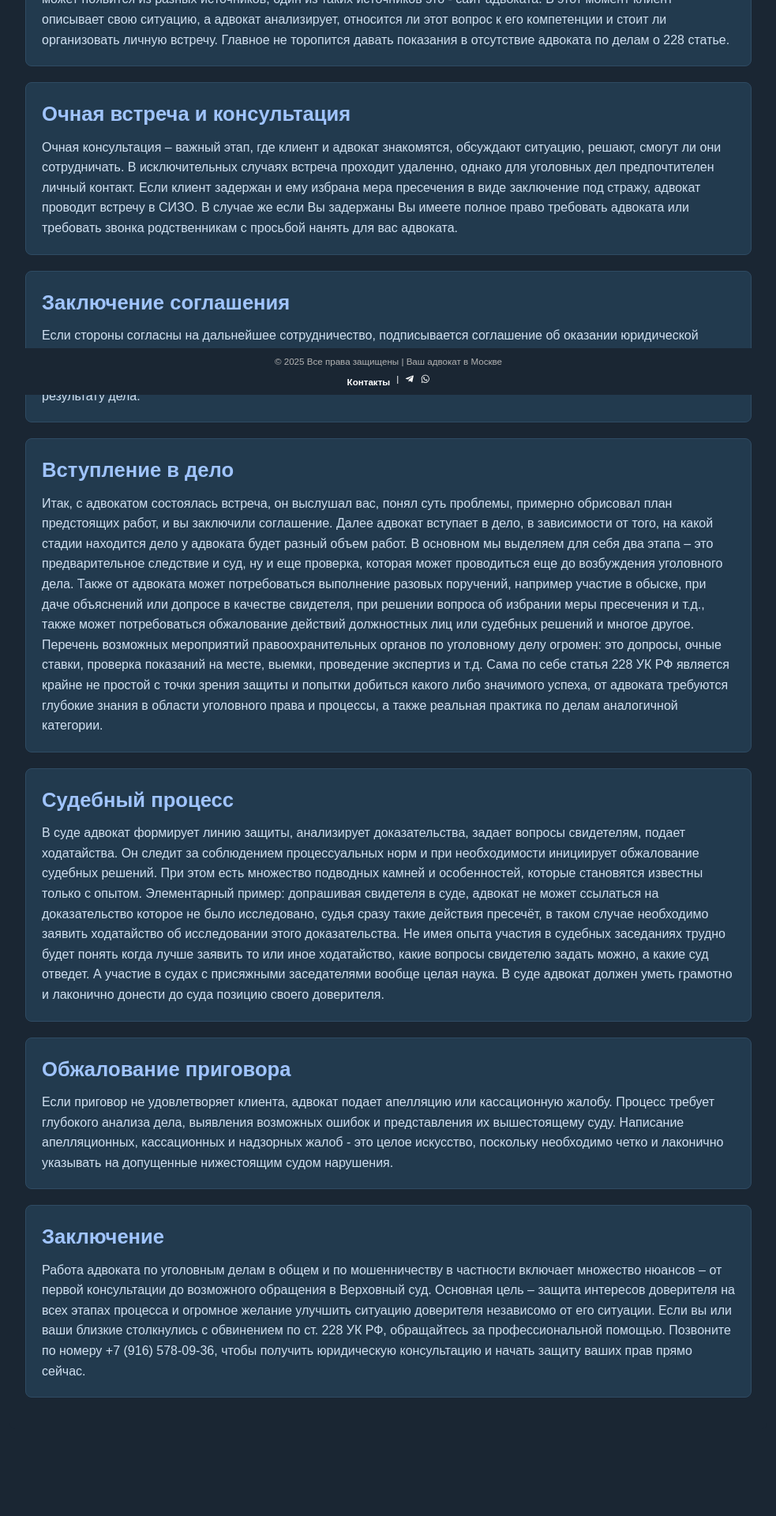
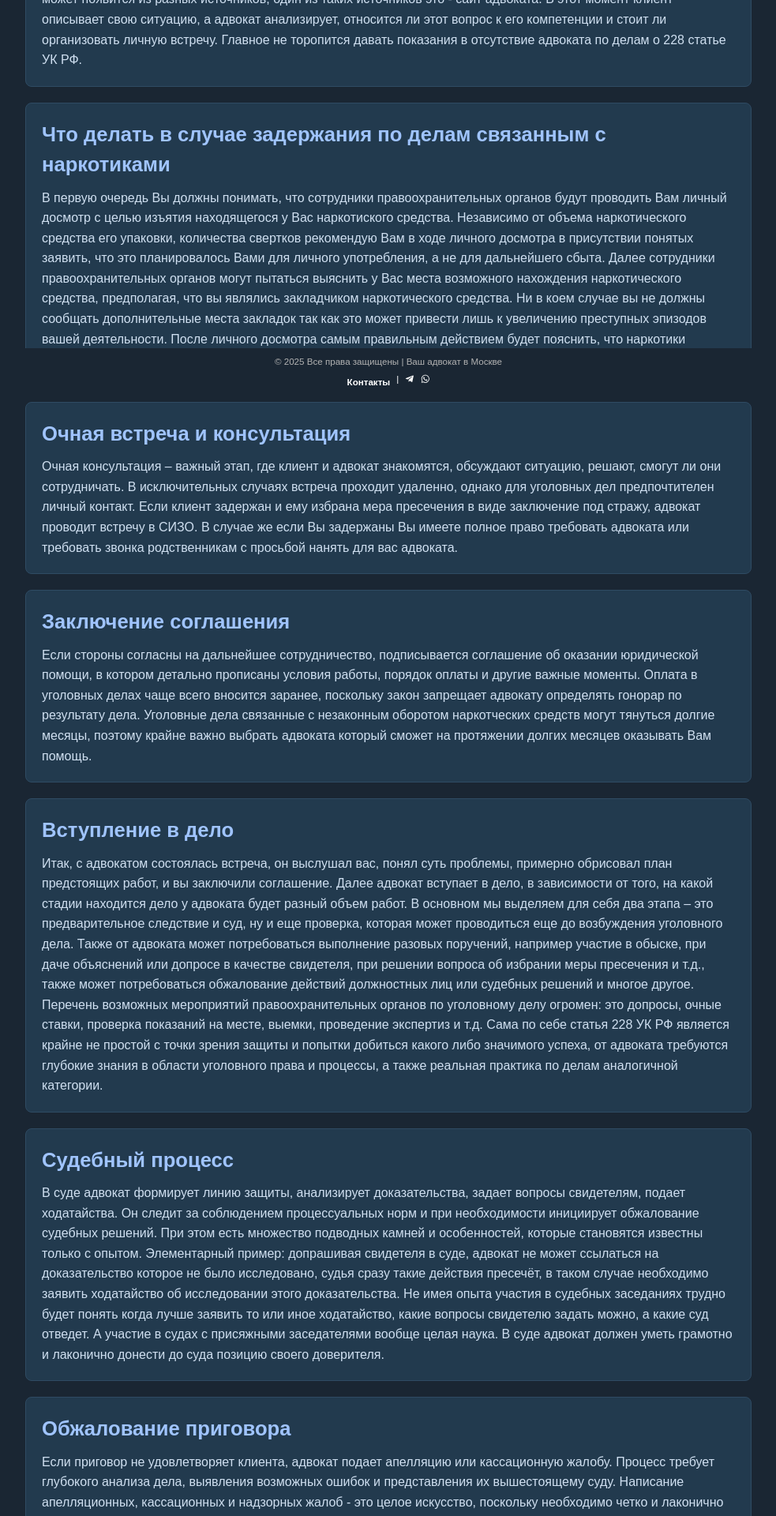
Before and after one commit to VladPeskovDev/Next-js-React-, a Next.js app in the folder lawyer-page/: page /drugs in a window 1280 px wide. Shown: the part 300-2220 px from the top of the page at 79% size, without its empty margins (148-1131 px from the left). Before the commit the page ends 2175 px from the top, so only its background shows below. Built offline with nearby package versions, Linux system fonts and the light colour scheme.

Commit message:
Release4.9.1

```diff
--- a/lawyer-page/src/app/drugs/page.tsx
+++ b/lawyer-page/src/app/drugs/page.tsx
@@ -18,7 +18,14 @@ export default function DrugsPage(): JSX.Element {
       <div className={styles.article}>
         <h3>Первое обращение</h3>
         <p>
-          Первоначальный контакт с адвокатом происходит через звонок, сообщение или письмо. Контактная информация может появится из разных источников, один из таких источников это - сайт адвоката. В этот момент клиент описывает свою ситуацию, а адвокат анализирует, относится ли этот вопрос к его компетенции и стоит ли организовать личную встречу. Главное не торопится давать показания в отсутствие адвоката по делам о 228 статье.
+          Первоначальный контакт с адвокатом происходит через звонок, сообщение или письмо. Контактная информация может появится из разных источников, один из таких источников это - сайт адвоката. В этот момент клиент описывает свою ситуацию, а адвокат анализирует, относится ли этот вопрос к его компетенции и стоит ли организовать личную встречу. Главное не торопится давать показания в отсутствие адвоката по делам о 228 статье УК РФ.
+        </p>
+      </div>
+
+      <div className={styles.article}>
+        <h3>Что делать в случае задержания по делам связанным с наркотиками</h3>
+        <p>
+          В первую очередь Вы должны понимать, что сотрудники правоохранительных органов будут проводить Вам личный досмотр с целью изъятия находящегося у Вас наркотиского средства. Независимо от объема наркотического средства его упаковки, количества свертков рекомендую Вам в ходе личного досмотра в присутствии понятых заявить, что это планировалось Вами для личного употребления, а не для дальнейшего сбыта. Далее сотрудники правоохранительных органов могут пытаться выяснить у Вас места возможного нахождения наркотического средства, предполагая, что вы являлись закладчиком наркотического средства. Ни в коем случае вы не должны сообщать дополнительные места закладок так как это может привести лишь к увеличению преступных эпизодов вашей деятельности. После личного досмотра самым правильным действием будет пояснить, что наркотики планировли использовать для себя и отказаться от дальнейших показаний в отсутствие адвоката.
         </p>
       </div>
 
@@ -32,7 +39,7 @@ export default function DrugsPage(): JSX.Element {
       <div className={styles.article}>
         <h3>Заключение соглашения</h3>
         <p>
-          Если стороны согласны на дальнейшее сотрудничество, подписывается соглашение об оказании юридической помощи, в котором детально прописаны условия работы, порядок оплаты и другие важные моменты. Оплата в уголовных делах чаще всего вносится заранее, поскольку закон запрещает адвокату определять гонорар по результату дела.
+          Если стороны согласны на дальнейшее сотрудничество, подписывается соглашение об оказании юридической помощи, в котором детально прописаны условия работы, порядок оплаты и другие важные моменты. Оплата в уголовных делах чаще всего вносится заранее, поскольку закон запрещает адвокату определять гонорар по результату дела. Уголовные дела связанные с незаконным оборотом наркотческих средств могут тянуться долгие месяцы, поэтому крайне важно выбрать адвоката который сможет на протяжении долгих месяцев оказывать Вам помощь.
         </p>
       </div>
 
@@ -59,7 +66,7 @@ export default function DrugsPage(): JSX.Element {
       <div className={styles.article}>
         <h3>Заключение</h3>
         <p>
-          Работа адвоката по уголовным делам в общем и по мошенничеству в частности включает множество нюансов – от первой консультации до возможного обращения в Верховный суд. Основная цель – защита интересов доверителя на всех этапах процесса и огромное желание улучшить ситуацию доверителя независомо от его ситуации.
+          Работа адвоката по уголовным делам в общем и по делам о наркотиках в частности включает множество нюансов – от первой консультации до возможного обращения в Верховный суд. Основная цель – защита интересов доверителя на всех этапах процесса и огромное желание улучшить ситуацию доверителя независимо от его ситуации.
           Если вы или ваши близкие столкнулись с обвинением по ст. 228 УК РФ, обращайтесь
     за профессиональной помощью. Позвоните по номеру <a href="tel:+79165780936">+7 (916) 578-09-36</a>, чтобы получить
     юридическую консультацию и начать защиту ваших прав прямо сейчас.
--- a/lawyer-page/src/app/fraud/page.tsx
+++ b/lawyer-page/src/app/fraud/page.tsx
@@ -59,7 +59,7 @@ export default function FraudPage(): JSX.Element {
       <div className={styles.article}>
         <h3>Заключение</h3>
         <p>
-          Работа адвоката по уголовным делам в общем и по мошенничеству в частности включает множество нюансов – от первой консультации до возможного обращения в Верховный суд. Основная цель – защита интересов доверителя на всех этапах процесса и огромное желание улучшить ситуацию доверителя независомо от его ситуации.
+          Работа адвоката по уголовным делам в общем и по мошенничеству в частности включает множество нюансов – от первой консультации до возможного обращения в Верховный суд. Основная цель – защита интересов доверителя на всех этапах процесса и огромное желание улучшить ситуацию доверителя независомо от того какие обстотельства привели к возбуждению уголовного дела.
         </p>
       </div>
     </div>
```
